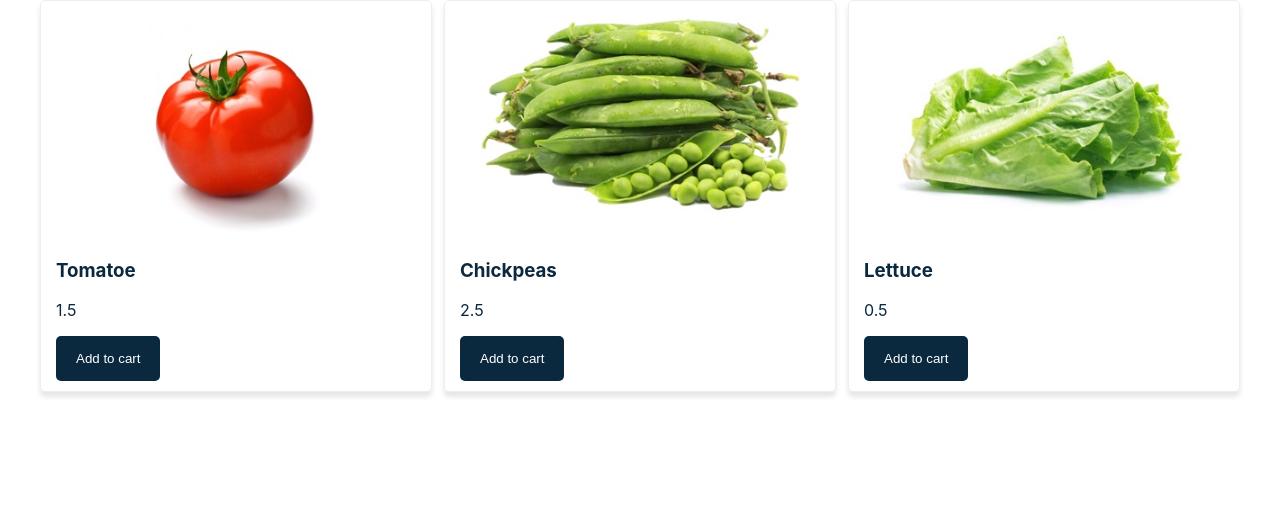
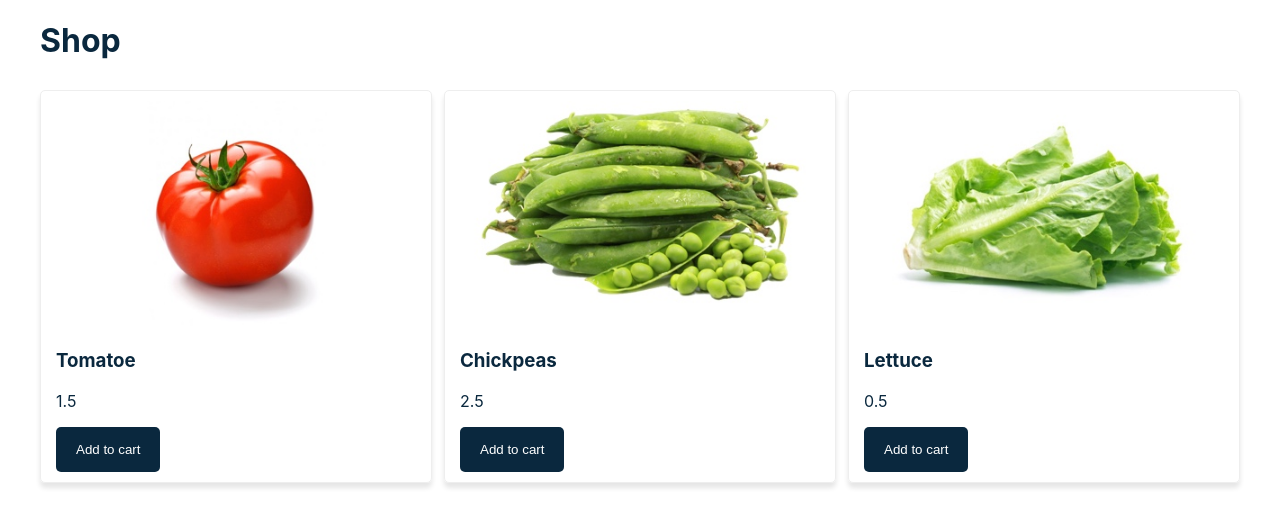
Before and after one commit to levelasquez/react-shopping-cart-course, a React (Create React App) app: page / in a window 1280 px wide. Shown: the top 526 px of the page. Built offline with nearby package versions, Linux system fonts and the light colour scheme.

Commit message:
title component

```diff
--- a/src/App.js
+++ b/src/App.js
@@ -1,5 +1,6 @@
 import { Component } from 'react'
 
+import Title from './components/Title'
 import Layout from './components/Layout'
 import Products from './components/Products'
 
@@ -16,6 +17,7 @@ class App extends Component {
     return (
       <div>
         <Layout>
+          <Title />
           <Products
             addCart={() => console.log('do nothing')}
             products={this.state.products}
--- /dev/null
+++ b/src/components/Title.js
@@ -0,0 +1,15 @@
+import { Component } from 'react'
+
+const styles = {
+  title: {
+    marginBottom: '30px',
+  },
+}
+
+class Title extends Component {
+  render() {
+    return <h1 style={styles.title}>Shop</h1>
+  }
+}
+
+export default Title
```
